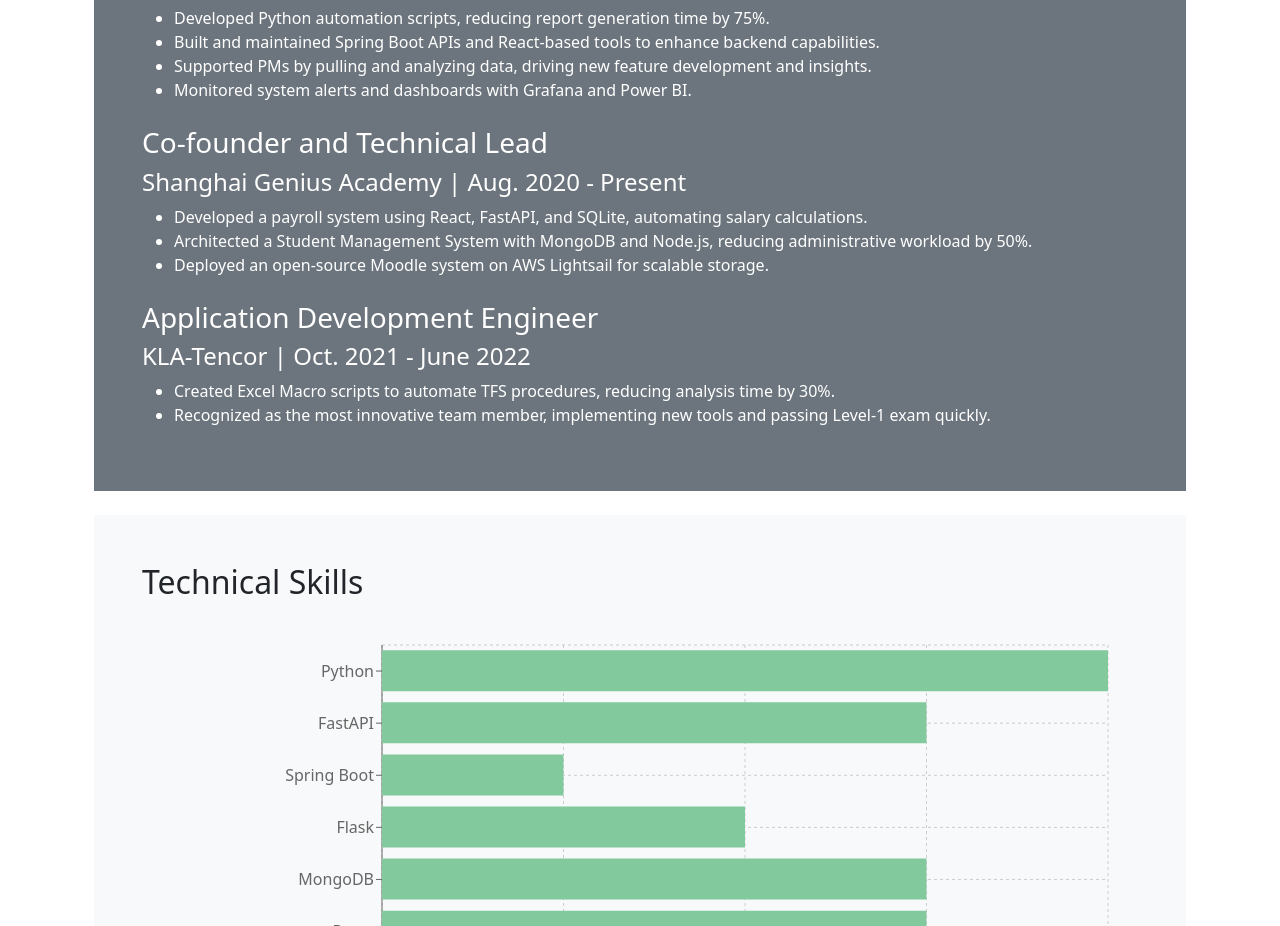
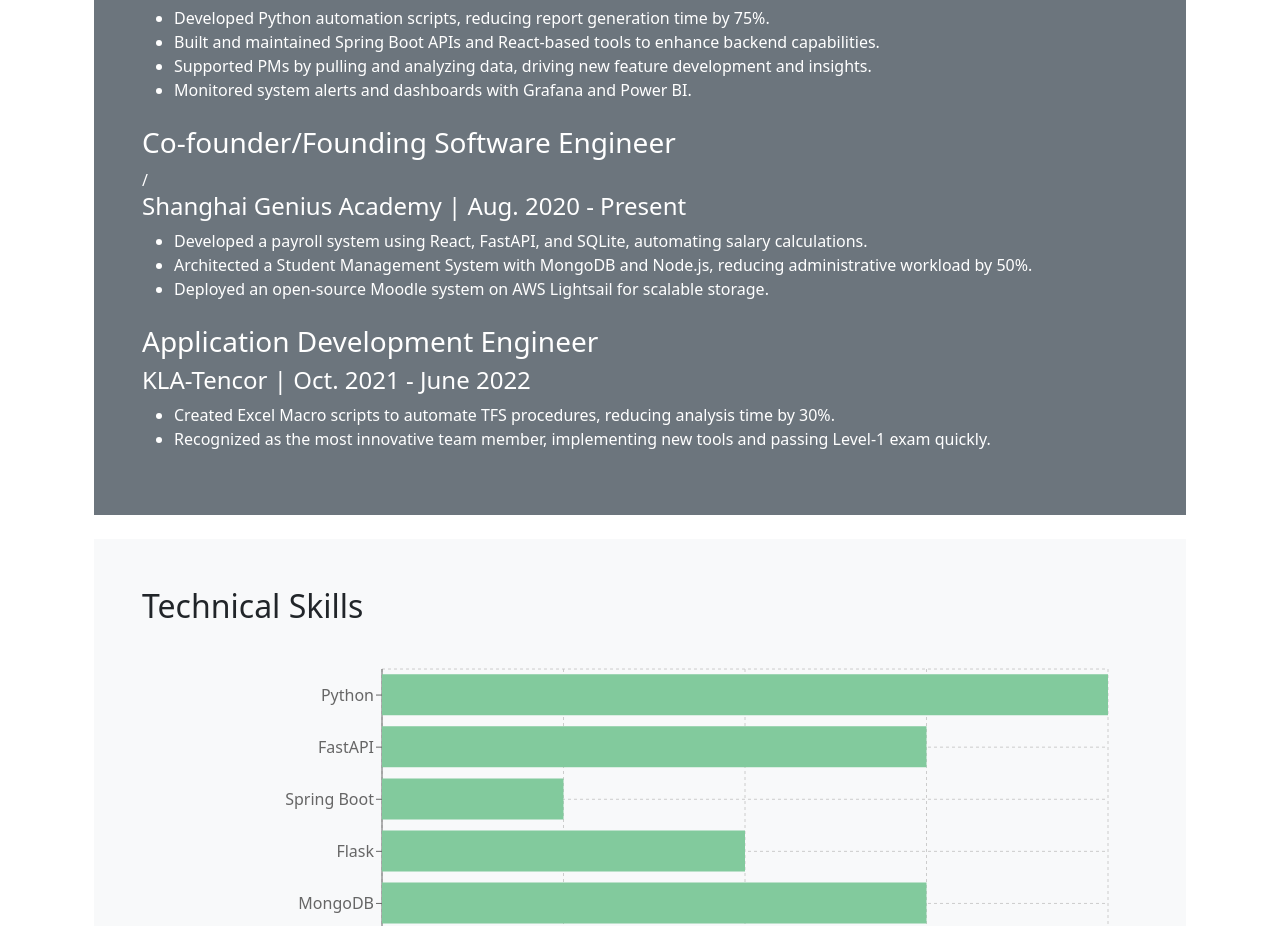
Before and after one commit to AlanChu61/Perfolio_React, a React (Create React App) app: page / in a window 1280 px wide. Shown: the part 849-1775 px from the top of the page. Built offline with nearby package versions, Linux system fonts and the light colour scheme; a web font is replaced by a local one.

Commit message:
updated work experience

```diff
--- a/src/components/main/WorkExperience/WorkExperience.js
+++ b/src/components/main/WorkExperience/WorkExperience.js
@@ -17,7 +17,7 @@ function WorkExperience() {
             </article>
 
             <article className="mb-4">
-                <h3>Co-founder and Technical Lead</h3>
+                <h3>Co-founder/Founding Software Engineer</h3>/
                 <h4>Shanghai Genius Academy | Aug. 2020 - Present</h4>
                 <ul>
                     <li>Developed a payroll system using React, FastAPI, and SQLite, automating salary calculations.</li>
```
